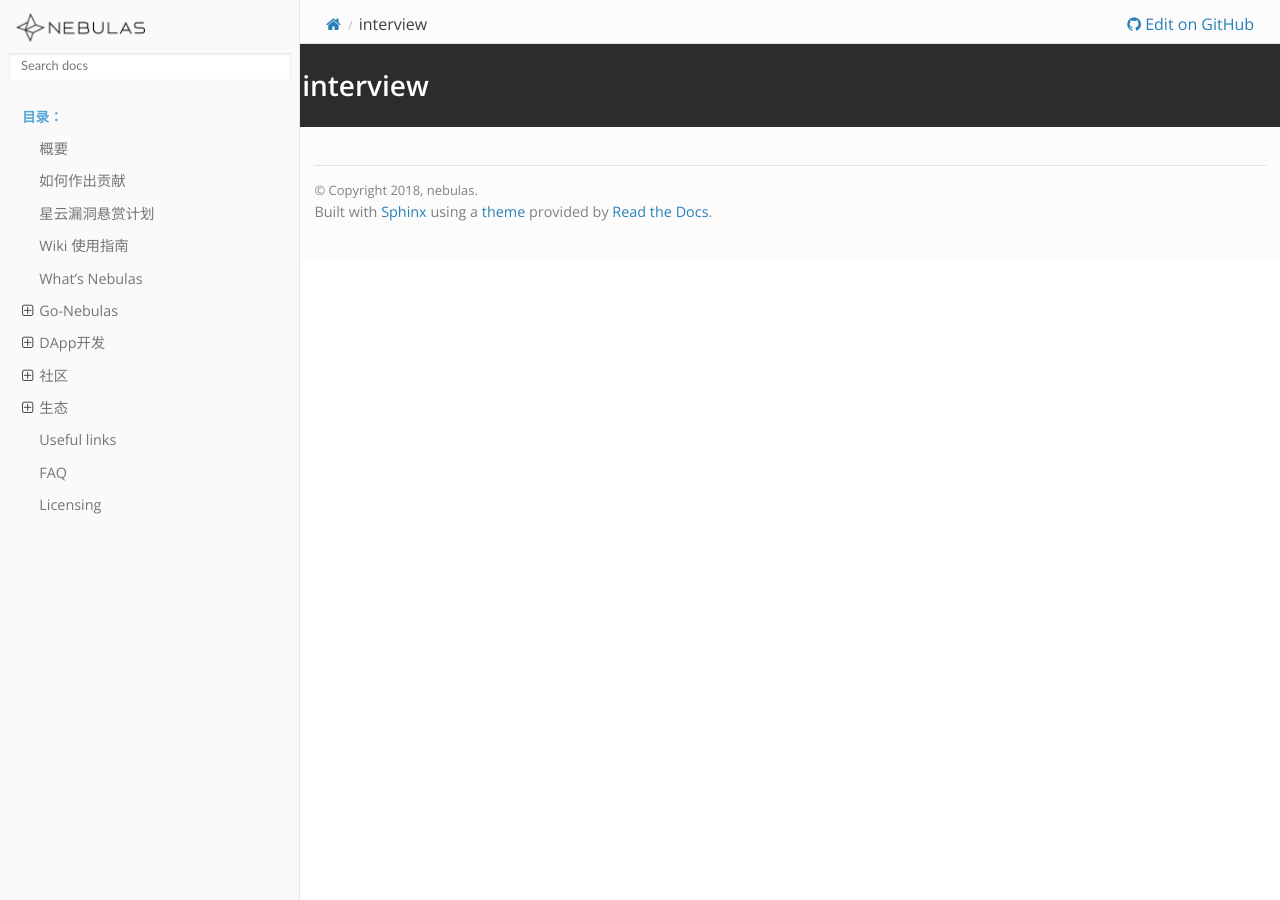
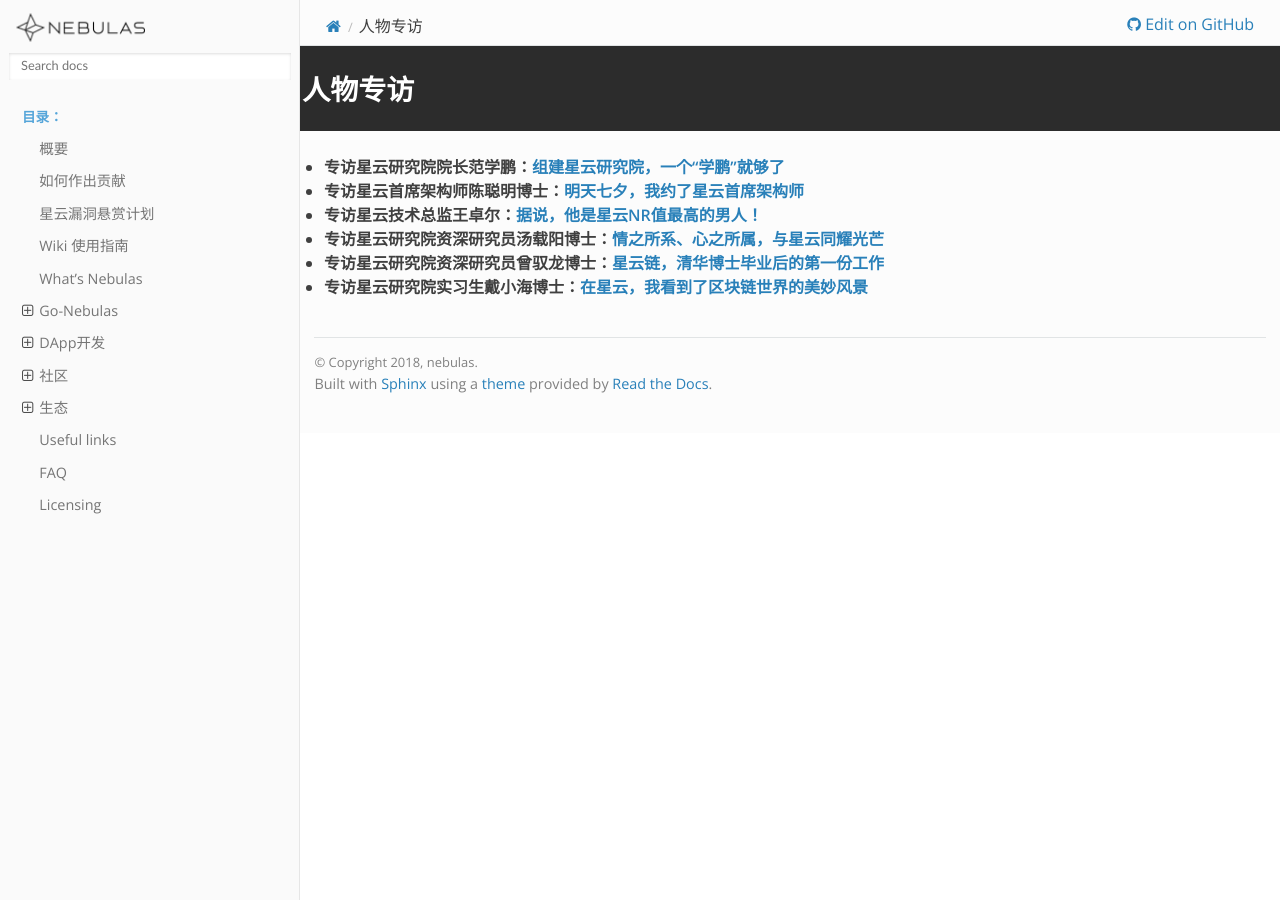
Before and after one commit to nebulasio/nebdocs, a Sphinx documentation site: the page built from docs/community/interviews.md, in a window 1280 px wide. Built offline with Sphinx 7.4.7 and the Read the Docs theme 2.0.0, drawn with Linux system fonts in a browser that asks for light colours; pages that are not in the unit, such as notebooks, are missing from menus.

Commit message:
中英文对应

```diff
--- a/docs/community/interviews.md
+++ b/docs/community/interviews.md
@@ -1 +1,12 @@
-# interview
+# 人物专访
+- **专访星云研究院院长范学鹏：[组建星云研究院，一个“学鹏”就够了](https://blog.nebulas.io/2018/12/03/take-the-lead-to-set-up-nebulas-research-institute/)**
+
+- **专访星云首席架构师陈聪明博士：[明天七夕，我约了星云首席架构师](https://blog.nebulas.io/2018/11/30/nebulas-researcher-dr-congming-chen%e2%80%8a-%e2%80%8alet-nebulas-fly-higher-and-farther/)**
+
+- **专访星云技术总监王卓尔：[据说，他是星云NR值最高的男人！](https://blog.nebulas.io/2018/11/30/exclusive-interview-to-nebulas-technical-director-dr-joel/)**
+
+- **专访星云研究院资深研究员汤载阳博士：[情之所系、心之所属，与星云同耀光芒](https://blog.nebulas.io/2018/11/30/my-heart-belongs-to-nebulas-i-hope-we-shine-together/)**
+
+- **专访星云研究院资深研究员曾驭龙博士：[星云链，清华博士毕业后的第一份工作](https://blog.nebulas.io/2018/12/03/my-first-job-at-nebulas/)**
+
+- **专访星云研究院实习生戴小海博士：[在星云，我看到了区块链世界的美妙风景](https://mp.weixin.qq.com/s/8Cc1-gU9fOIAeoQK8MPqmw)**
```
Also changed, not shown: docs/community/interview.md (deleted, +0 -12 lines).
